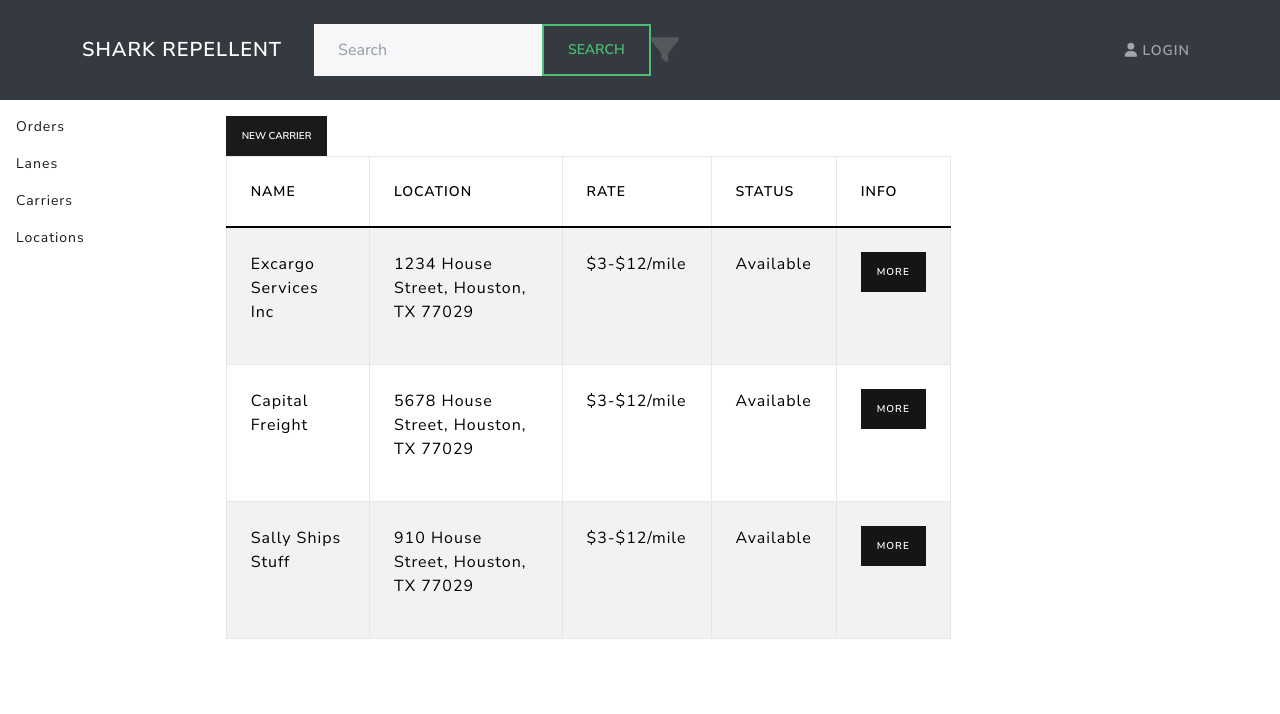
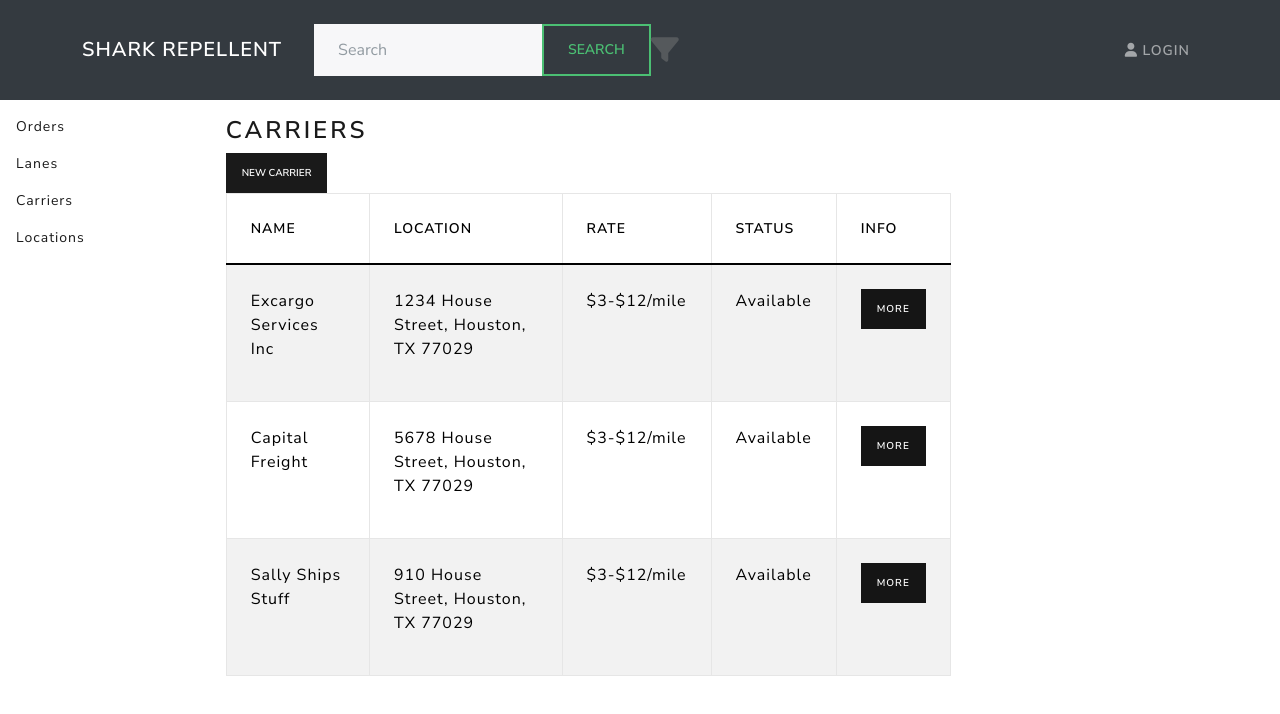
Before and after one commit to brennanburch/SharkRepellent, a React (Create React App) app in the folder frontend/: page /carriers in a window 1280 px wide. Shown: the top 714 px of the page. Built offline with nearby package versions, Linux system fonts and the light colour scheme.

Commit message:
Updated view headers

```diff
--- a/frontend/src/Screens/CurrentCarriers.js
+++ b/frontend/src/Screens/CurrentCarriers.js
@@ -10,7 +10,9 @@ const CurrentCarriers= () => {
 
 
     <Row className='justify-content-center py-3'>
-      <Col lg={9} ><Button  size="sm">
+      <Col lg={9} >
+      <h3>Carriers</h3>
+        <Button  size="sm">
      New Carrier
     </Button>
       <Table striped bordered hover variant="light">
--- a/frontend/src/Screens/CurrentLocations.js
+++ b/frontend/src/Screens/CurrentLocations.js
@@ -8,6 +8,7 @@ const CurrentLocations= () => {
 
     <Row className='justify-content-center py-3'>
       <Col lg={9} >
+      <h3>Locations</h3>
       <Button size="sm">
      New Location
     </Button>
--- a/frontend/src/Screens/CurrentOrders.js
+++ b/frontend/src/Screens/CurrentOrders.js
@@ -21,8 +21,11 @@ const CurrentOrders = () => {
     <>
 
     <Row className='justify-content-center py-3'>
+
       <Col lg={9} >
+      <h3>Orders</h3>
       <Table striped bordered hover variant="light">
+
   <thead>
     <tr>
 
```
